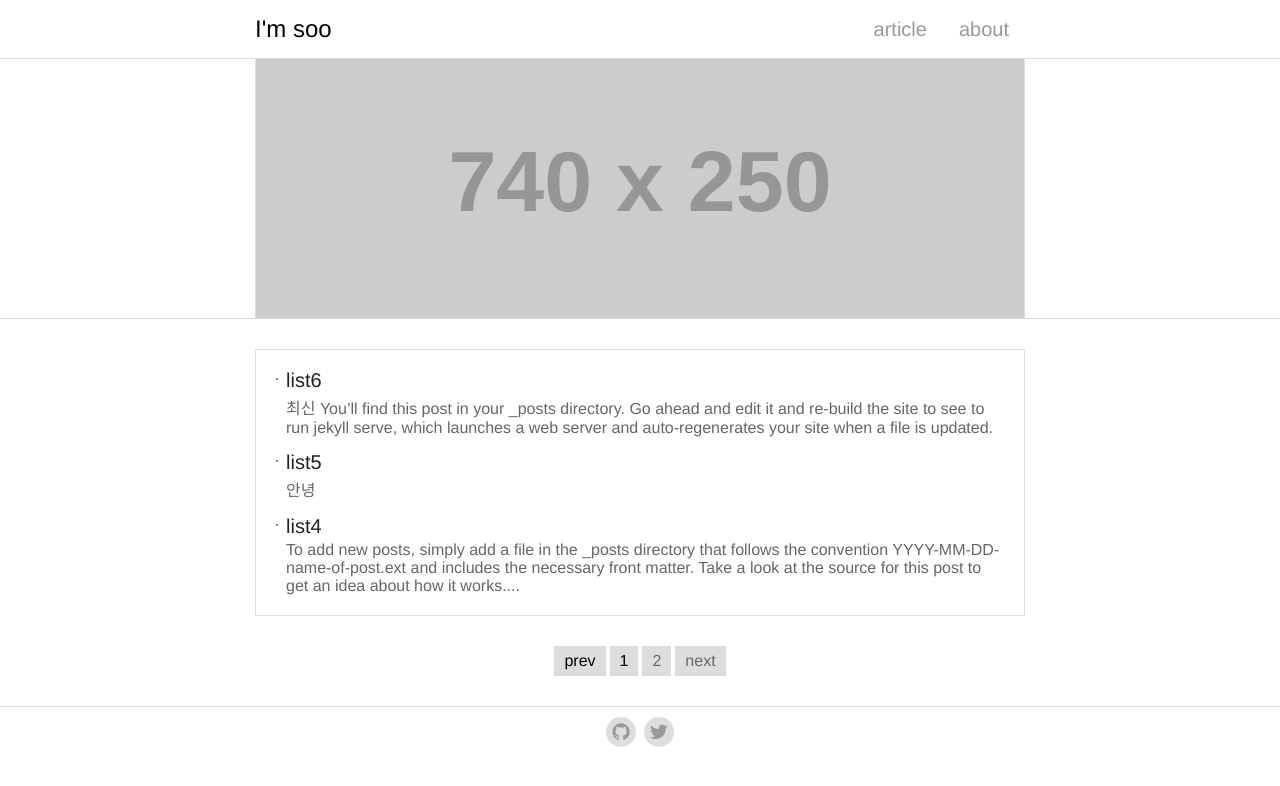
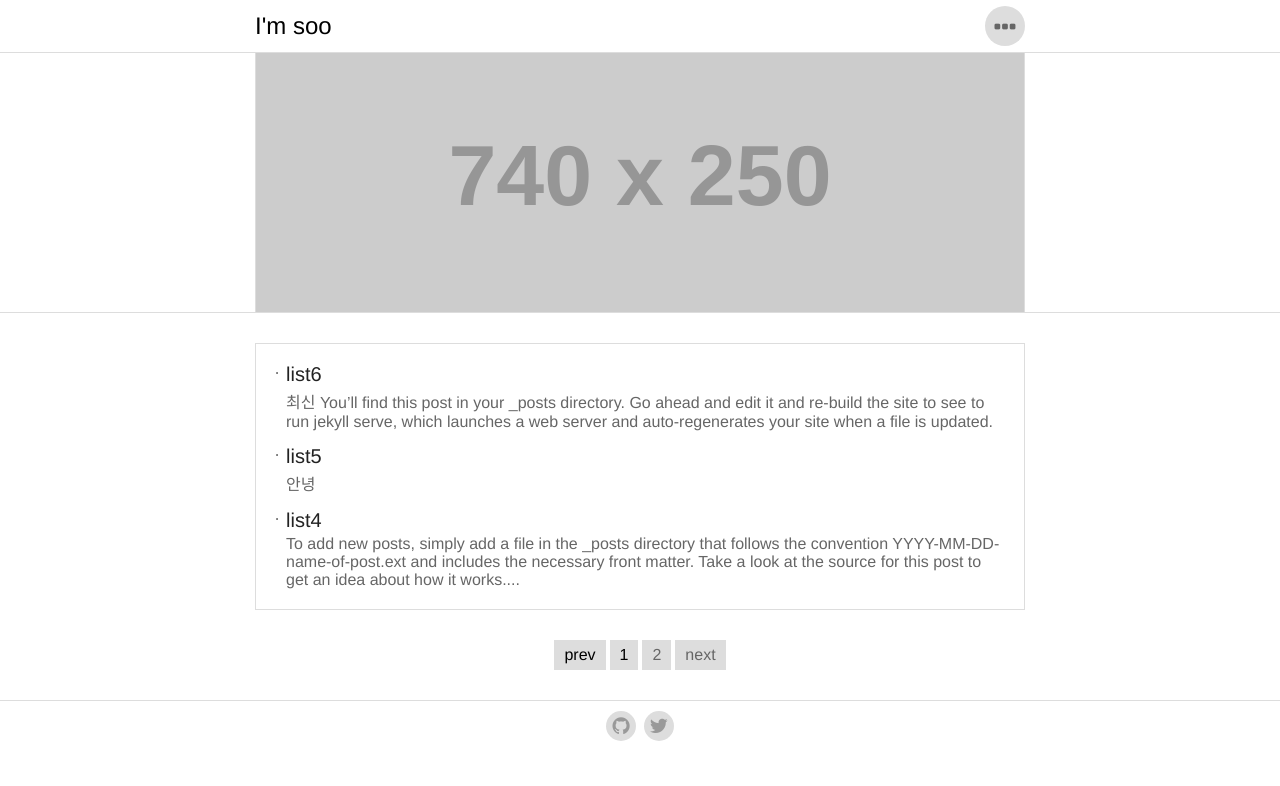
Before and after one commit to goldsoo/goldsoo.github.com, a Jekyll site: the page built from index.html, in a window 1280 px wide. Shown: the top 786 px of the page. Built offline with Jekyll 4.4.1, drawn with Linux system fonts in a browser that asks for light colours; nearby versions of some CDN libraries; the list of posts is cut into pages by our own code; comment, search, counter and statistics services are not loaded.

Commit message:
공통 헤더 수정

```diff
--- a/_includes/head.html
+++ b/_includes/head.html
@@ -2,10 +2,9 @@
   <meta charset="utf-8">
   <meta http-equiv="X-UA-Compatible" content="IE=edge">
   <meta name="viewport" content="width=device-width, initial-scale=1">
-
   <title>{% if page.title %}{{ page.title }}{% else %}{{ site.title }}{% endif %}</title>
   <meta name="description" content="{% if page.excerpt %}{{ page.excerpt | strip_html | strip_newlines | truncate: 160 }}{% else %}{{ site.description }}{% endif %}">
-
+  <script src="/scripts/jquery/jquery-3.0.0.js"></script>
   <link rel="stylesheet" href="{{ "/css/common.css" | prepend: site.baseurl }}">
   <link rel="stylesheet" href="{{ "/css/contents.css" | prepend: site.baseurl }}">
   <link rel="canonical" href="{{ page.url | replace:'index.html','' | prepend: site.baseurl | prepend: site.url }}">
--- a/_includes/header.html
+++ b/_includes/header.html
@@ -4,13 +4,29 @@
       <a class="mainTitle" href="{{ site.baseurl }}/">{{ site.title }}</a>
       <nav class="siteGnbWrap">
         <ul>
-          {% for category in site.categories %}
-            <li>
-                <a href="/{{ category | first }}/">{{ category | first }}</a>
-            </li>
+          {% for page in site.pages %}
+            {% if page.permalink %}
+              <li>
+                  <a href="{{ page.url }}">{{ page.title }}</a>
+              </li>
+            {% endif %}
           {% endfor %}
         </ul>
       </nav>
+      <div class="tagLayerWrapper">
+        <button class="tagBtn" type="button">
+          <i class="fa fa-ellipsis-h fa-2x" aria-hidden="true"></i>
+        </button>
+        <div class="layerWrap">
+          <ul>
+            {% for category in site.categories %}
+              <li>
+                <a href="/{{ category | first }}">{{ category | first }}</a>
+              </li>
+            {% endfor %}
+          </ul>
+        </div>
+      </div>
     </div>
   </div>
 </header>
--- a/_sass/_layout.scss
+++ b/_sass/_layout.scss
@@ -7,12 +7,11 @@
 }
 
 .headerWrap {
-    display: table;
-    table-layout: fixed;
+    position: relative;
     width: 100%;
 
     .mainTitle {
-        display: table-cell;
+       float: left;
         vertical-align: middle;
         padding: 1.4rem 0;
         font-size: 2.4rem;
@@ -25,9 +24,10 @@
     }
 
     .siteGnbWrap {
-        display: table-cell;
+        float: right;
+        display: table;
+        padding-right: 5rem;
         vertical-align: middle;
-        text-align: right;
 
         ul {
             font-size: 0;
@@ -36,9 +36,26 @@
                 display: inline-block;
                 text-align: center;
 
+                + li {
+                    a {
+                        &:after {
+                            content: "";
+                            position: absolute;
+                            top: 0;
+                            bottom: 0;
+                            left: 0;
+                            width: .1rem;
+                            height: 1.2rem;
+                            margin: auto 0;
+                            background: #222;
+                        }
+                    }
+                }
+
                 a {
+                    position: relative;
                     display: block;
-                    padding: 1.9rem 1.6rem;
+                    padding: 1.6rem 1rem;
                     font-size: 2rem;
                     line-height: 1;
                     color: #999;
@@ -47,6 +64,81 @@
                         color: #666;
                         background-color: #ddd;
                         text-decoration: none;
+                    }
+                }
+            }
+        }
+    }
+
+    .tagLayerWrapper {
+        position: absolute;
+        top: 0;
+        right: 0;
+        width: 4rem;
+        height: 5.2rem;
+        margin: auto 0;
+        vertical-align: top;
+
+        button {
+            position: absolute;
+            top: 0;
+            left: 0;
+            right: 0;
+            bottom: 0;
+            width: 4rem;
+            height: 4rem;
+            border-radius: 50%;
+            background: #ddd;
+            margin: auto;
+            padding: 0;
+            border: 0;
+            outline: none;
+
+            i {
+                margin: .4rem 0 0 0rem;
+                color: #666;
+            }
+
+            &:active {
+                background: rgba(0,0,0, .2);
+            }
+
+            &.view {
+                i {
+                    margin: 0 2px 0 0;
+                    transform: rotate(90deg);
+                }
+            }
+        }
+
+        .layerWrap {
+            display: none;
+            position: absolute;
+            top: 5.2rem;
+            right: 0;
+            z-index: 99;
+            width: 22rem;
+            border: .1rem solid #ddd;
+            background: #f7f7f7;
+
+            ul {
+                text-align: center;
+                width: 100%;
+                font-size: 1.6rem;
+                color: #666;
+
+                li {
+                    + li {
+                        border-top: .1rem solid #ddd;
+                    }
+
+                    a {
+                            padding: 1rem;
+                            display: block;
+
+                            &:active {
+                                background: rgba(0,0,0, .1);
+                            }
                     }
                 }
             }
```
